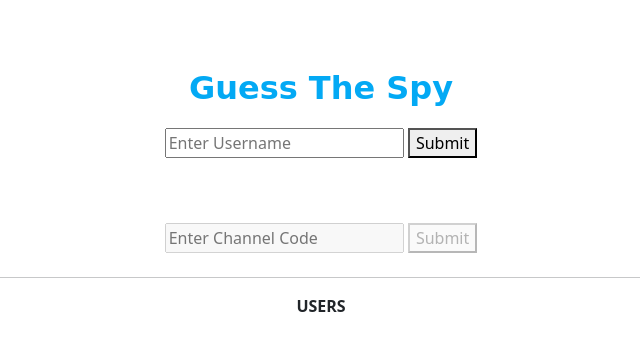
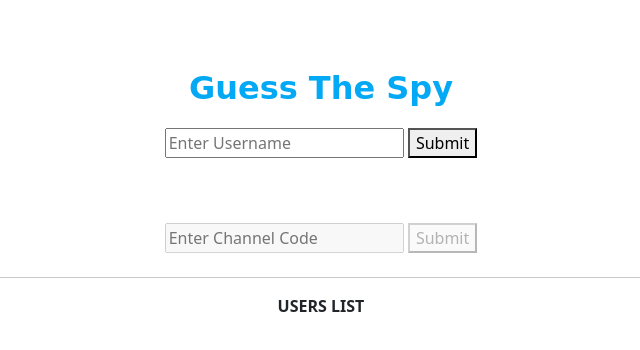
Before and after one commit to richardturla/guessTheSpy, a plain HTML site: page index.html in a window 1280 px wide. Shown: the full height of the page, 319-959 px from the left. Drawn offline with nearby package versions, Linux system fonts and the light colour scheme.

Commit message:
Update sub title

```diff
--- a/index.html
+++ b/index.html
@@ -35,7 +35,7 @@
                 <br>
                 <hr>
                 <p class="text-center">
-                    <b>USERS</b>
+                    <b>USERS LIST</b>
                 </p>
                 <div class="col-md-12 text-center" id="messages"></div>
             </div>
```
